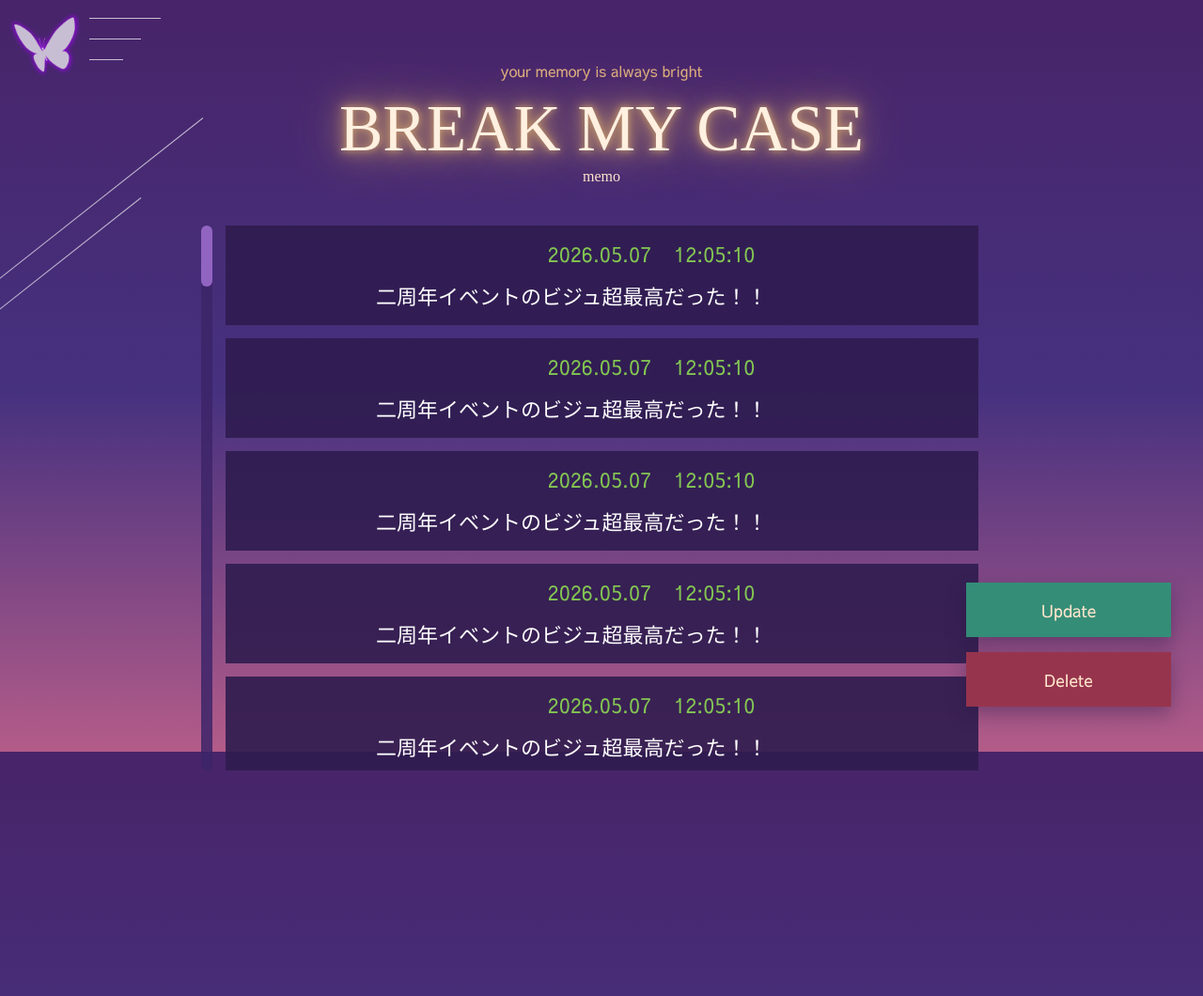
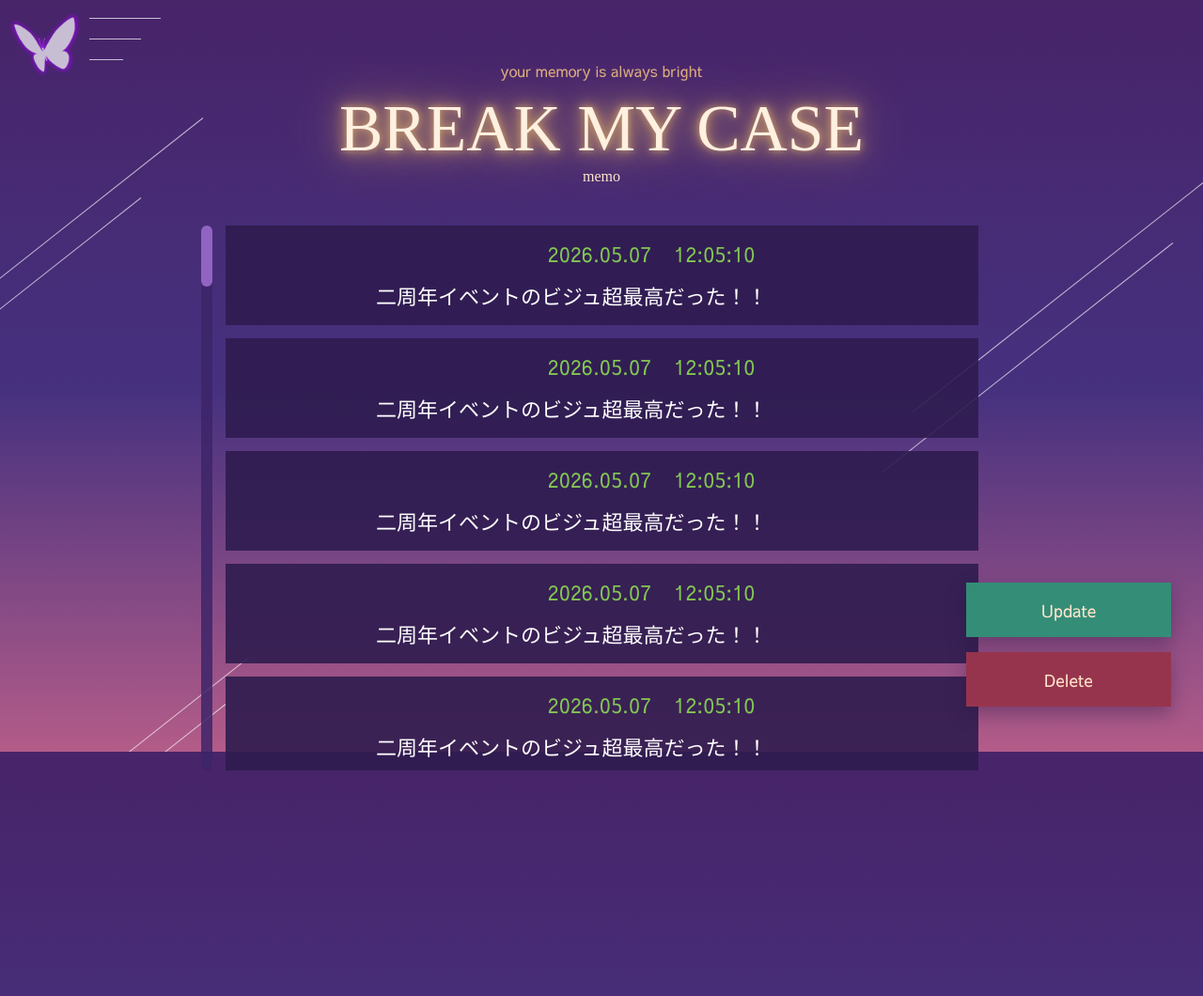
Before and after one commit to aoia2am/BREAKMYCASE_Oshi_Site, a Django app: page /memo/ in a window 1280 px wide. Shown: the whole page at 94% size. Run offline with Django 4.2, Linux system fonts and the light colour scheme.

Commit message:
レスポンシブ対応を追加

```diff
--- a/django_BreakMyCase_Oshi_Site/core/static/css/style.css
+++ b/django_BreakMyCase_Oshi_Site/core/static/css/style.css
@@ -1453,24 +1453,108 @@ body.delete-mode .schedule-delete-item {
 
 
 /* =========================
-   2：右上
-   座標決定後に表示
-========================= */
-
-.memo-line-right-top-1,
+   MEMO BACKGROUND DECORATION
+========================= */
+
+.memo-bg-deco {
+  position: fixed;
+  inset: 0;
+
+  width: 100%;
+  height: 100vh;
+
+  overflow: hidden;
+  pointer-events: none;
+
+  z-index: 0;
+}
+
+
+/* 線の共通デザイン */
+.memo-deco-line {
+  position: absolute;
+
+  height: 1px;
+
+  background: rgba(255, 255, 255, 0.65);
+}
+
+
+/* =========================
+   1：左上の2本線
+========================= */
+
+/*
+  指定地点を右上側の端にして、
+  そこから左下へ伸ばす
+*/
+.memo-line-left-top-1 {
+  top: 125px;
+  left: 216.4px;
+
+  width: 300px;
+
+  transform-origin: left center;
+  transform: rotate(141.7deg);
+}
+
+.memo-line-left-top-2 {
+  top: 210px;
+  left: 150.1px;
+
+  width: 210px;
+
+  transform-origin: left center;
+  transform: rotate(141.7deg);
+}
+
+/* =========================
+   2：右上の2本線
+========================= */
+
+.memo-line-right-top-1 {
+    top: 194.1px;      /* 244.1 → 194.1 */
+    right: 0;
+
+    width: 394px;
+
+    transform-origin: right center;
+    transform: rotate(-38.3deg);
+}
+
 .memo-line-right-top-2 {
-  display: none;
-}
-
-
-/* =========================
-   3：左下
-   座標決定後に表示
-========================= */
-
-.memo-line-left-bottom-1,
+    top: 258.1px;      /* 308.1 → 258.1 */
+    right: 32px;
+
+    width: 394px;
+
+    transform-origin: right center;
+    transform: rotate(-38.3deg);
+}
+
+
+/* =========================
+   3：左下の2本線
+========================= */
+
+.memo-line-left-bottom-1 {
+    left: 264.5px;
+    bottom: 100px;     /* 50 → 100 */
+
+    width: 244px;
+
+    transform-origin: left center;
+    transform: rotate(141.7deg);
+}
+
 .memo-line-left-bottom-2 {
-  display: none;
+    left: 239.5px;
+    bottom: 50px;      /* 0 → 50 */
+
+    width: 244px;
+
+    transform-origin: left center;
+    transform: rotate(141.7deg);
 }
 
 
```
